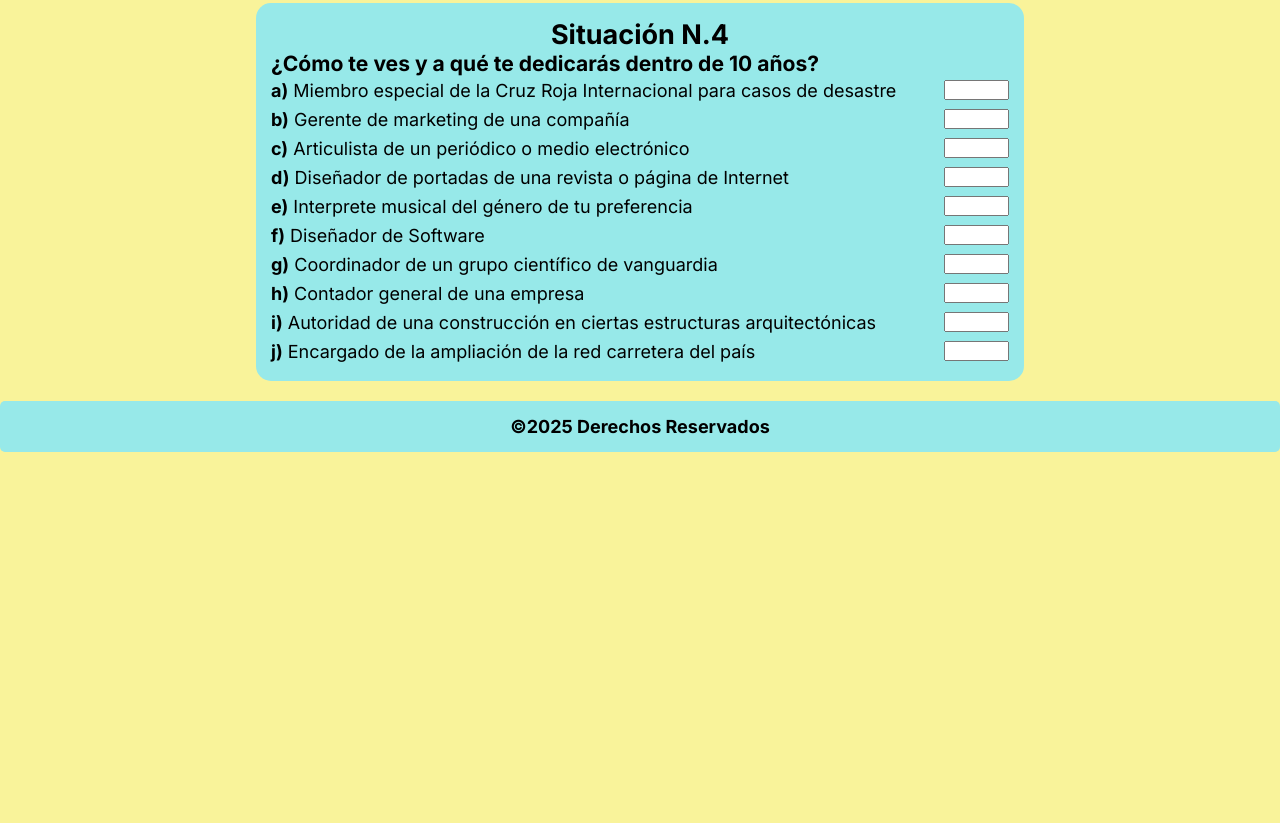
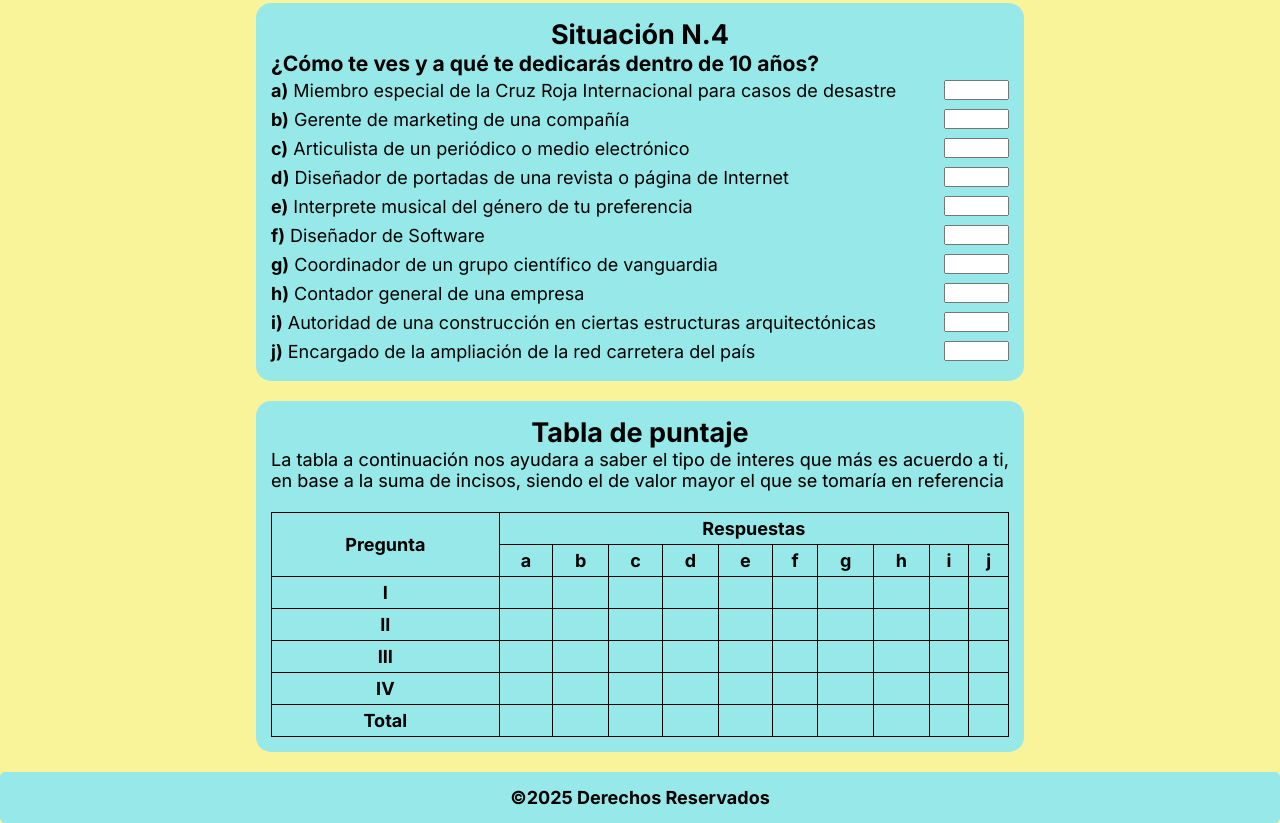
Before and after one commit to CTB20H/sitiowebformularios, a plain HTML site: page html/finternos.html in a window 1280 px wide. Shown: the part 1541-2364 px from the top of the page. Before the commit the page ends 1993 px from the top, so only its background shows below. Drawn offline with Linux system fonts and the light colour scheme; a web font is replaced by a local one.

Commit message:
Semana 2, Día 1: Desarrollo de la tabla de puntaje

```diff
--- a/css/finternos.css
+++ b/css/finternos.css
@@ -92,6 +92,26 @@ header {
     border-radius: 15px;
 }
 
+.DvTabla {
+    flex-grow: 1;
+    font-size: 18px;
+    width: 60%;
+    padding: 15px;
+    margin-left: auto;
+    margin-right: auto;
+    background-color: rgb(151, 233, 233);
+    border: 10px;
+    border-radius: 15px;
+}
+
+.tabla {
+    width: 100%;
+}
+table,tr,th,td {
+    border: 1.5px solid black;
+    border-collapse: collapse;
+    padding: 5px;
+}
 ul {
     list-style: none;
 }
--- a/html/finternos.html
+++ b/html/finternos.html
@@ -205,6 +205,55 @@
             </li>
         </ul>
     </div>
+    <br>
+    <div class="DvTabla">
+        <h2 style="text-align: center;">Tabla de puntaje</h2>
+        <p style="text-align: justify; font-weight: 430;">
+            La tabla a continuación nos ayudara a saber el tipo de interes que más es acuerdo a ti, en base
+            a la suma de incisos, siendo el de valor mayor el que se tomaría en referencia
+        </p><br>
+        <table class="tabla">
+            <tr>
+                <th rowspan="2">Pregunta</th>
+                <th colspan="10">Respuestas</th>
+            </tr>
+            <tr>
+                    <th>a</th>
+                    <th>b</th>
+                    <th>c</th>
+                    <th>d</th>
+                    <th>e</th>
+                    <th>f</th>
+                    <th>g</th>
+                    <th>h</th>
+                    <th>i</th>
+                    <th>j</th>
+                </tr>
+            </thead>
+            <tbody>
+                <tr>
+                    <th>I</th>
+                    <td></td> <td></td> <td></td> <td></td> <td></td> <td></td> <td></td> <td></td> <td></td> <td></td>
+                </tr>
+                <tr>
+                    <th>II</th>
+                    <td></td> <td></td> <td></td> <td></td> <td></td> <td></td> <td></td> <td></td> <td></td> <td></td>
+                </tr>
+                <tr>
+                    <th>III</th>
+                    <td></td> <td></td> <td></td> <td></td> <td></td> <td></td> <td></td> <td></td> <td></td> <td></td>
+                </tr>
+                <tr>
+                    <th>IV</th>
+                    <td></td> <td></td> <td></td> <td></td> <td></td> <td></td> <td></td> <td></td> <td></td> <td></td>
+                </tr>
+                <tr>
+                    <th>Total</th>
+                    <td></td> <td></td> <td></td> <td></td> <td></td> <td></td> <td></td> <td></td> <td></td> <td></td>
+                </tr>
+            </tbody>
+        </table>
+    </div>
 <br> </body>
 <footer>
      ©2025 Derechos Reservados
```
Also changed, not shown: index.html (+1 -0 lines).
